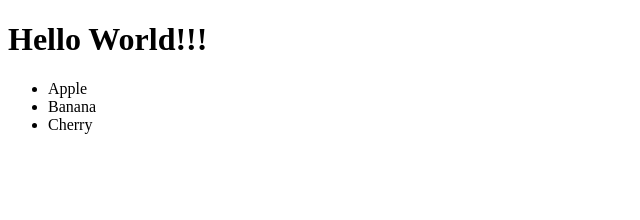
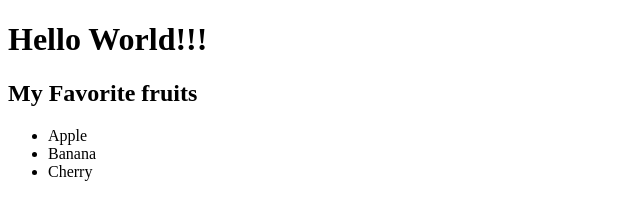
Before and after one commit to FriendBenyapa/Hello, a plain HTML site: page index.html in a window 1280 px wide. Shown: the whole page, without its empty margins (0-640 px from the left). Drawn offline with Linux system fonts and the light colour scheme.

Commit message:
Add sub topic

```diff
--- a/index.html
+++ b/index.html
@@ -5,6 +5,8 @@
     </head>
     <body>
         <h1>Hello World!!!</h1>
+
+        <h2>My Favorite fruits</h2>
         <ul>
             <li>Apple</li>
             <li>Banana</li>
```
